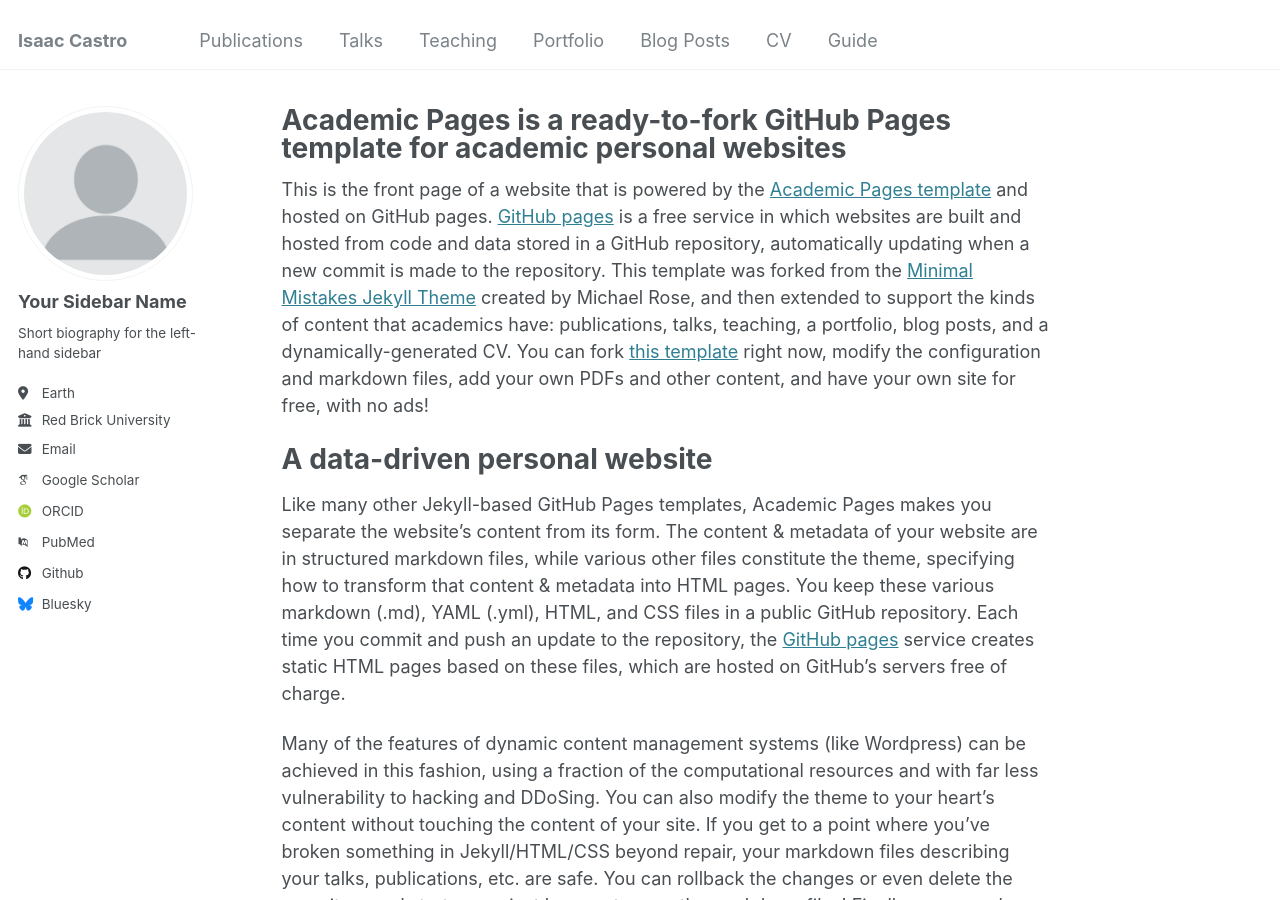
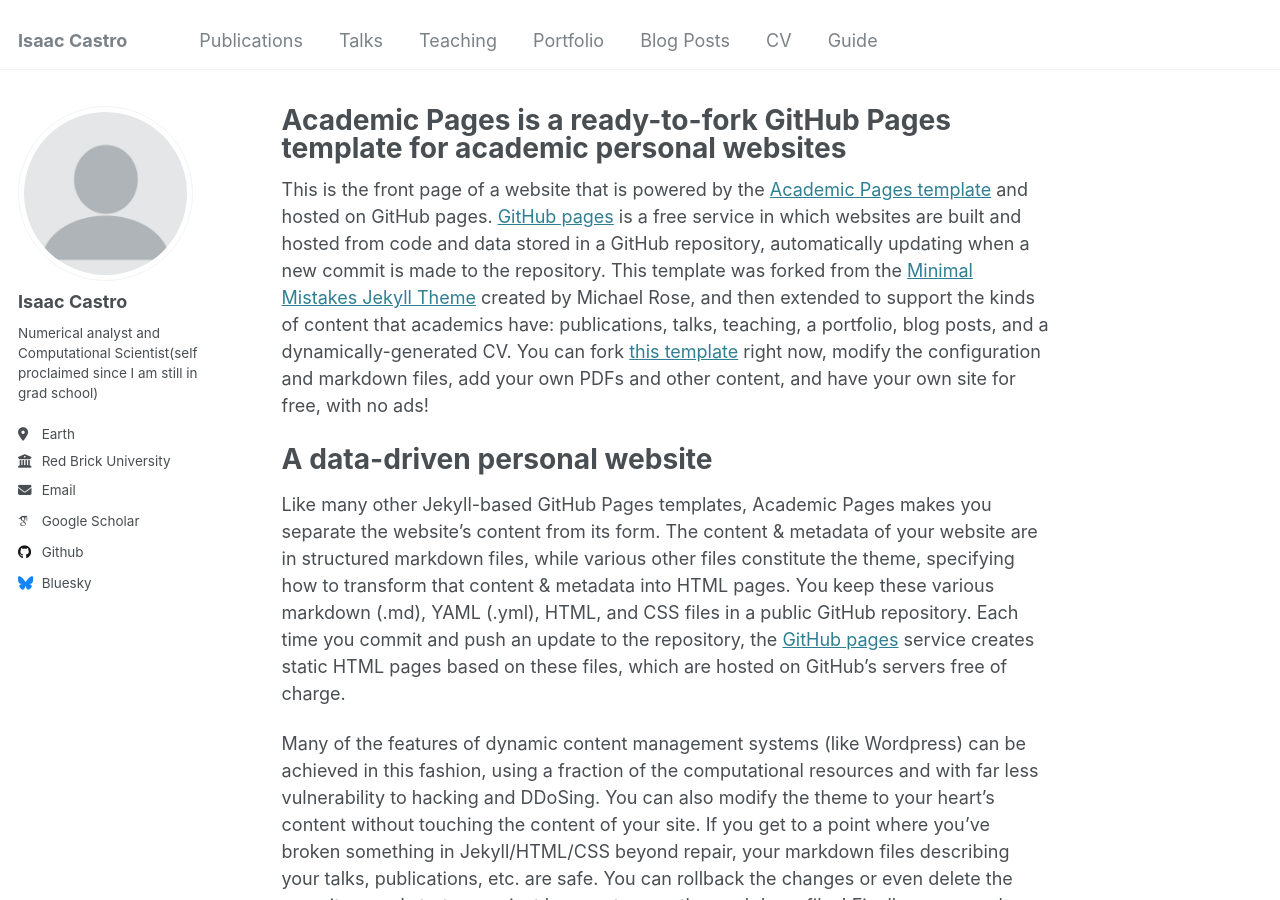
Before and after one commit to castro-isaac/castro-isaac.github.io, a Jekyll site: the page built from _pages/about.md, in a window 1280 px wide and 900 px high. Built offline with Jekyll 4.4.1, drawn with Linux system fonts in a browser that asks for light colours; some web fonts are replaced.

Commit message:
Update _config.yml

```diff
--- a/_config.yml
+++ b/_config.yml
@@ -22,23 +22,17 @@ repository               : "academicpages/academicpages.github.io"
 author:
   # Biographic information
   avatar           : "profile.png"
-  name             : "Your Sidebar Name"
+  name             : "Isaac Castro"
   pronouns         : # example: "she/her"
-  bio              : "Short biography for the left-hand sidebar"
+  bio              : "Numerical analyst and Computational Scientist(self proclaimed since I am still in grad school)"
   location         : "Earth"
   employer         : "Red Brick University"
   uri              : # URL
-  email            : "none@example.org"
+  email            : "castroisaac99@gmail.com"
 
   # Academic websites
   arxiv            : # URL - Update with the correct link to your profile
   googlescholar    : "https://scholar.google.com/citations?user=PS_CX0AAAAAJ"
-  impactstory      : # URL
-  orcid            : "http://orcid.org/yourorcidurl"
-  semantic         : # URL
-  pubmed           : "https://www.ncbi.nlm.nih.gov/pubmed/?term=john+snow"
-  researchgate     : # URL
-  scopus           : # URL
 
   # Repositories and software development
   bitbucket        : # Username - Update with your username on the site
@@ -129,15 +123,6 @@ yandex_site_verification :
 
 
 # Social Sharing
-twitter:
-  username               : &twitter
-facebook:
-  username               :
-  app_id                 :
-  publisher              :
-og_image                 :  # Open Graph/Twitter default site image
-# For specifying social profiles
-# - https://developers.google.com/structured-data/customize/social-profiles
 social:
   type                   : # Person or Organization (defaults to Person)
   name                   : # If the user or organization name differs from the site's name
```
